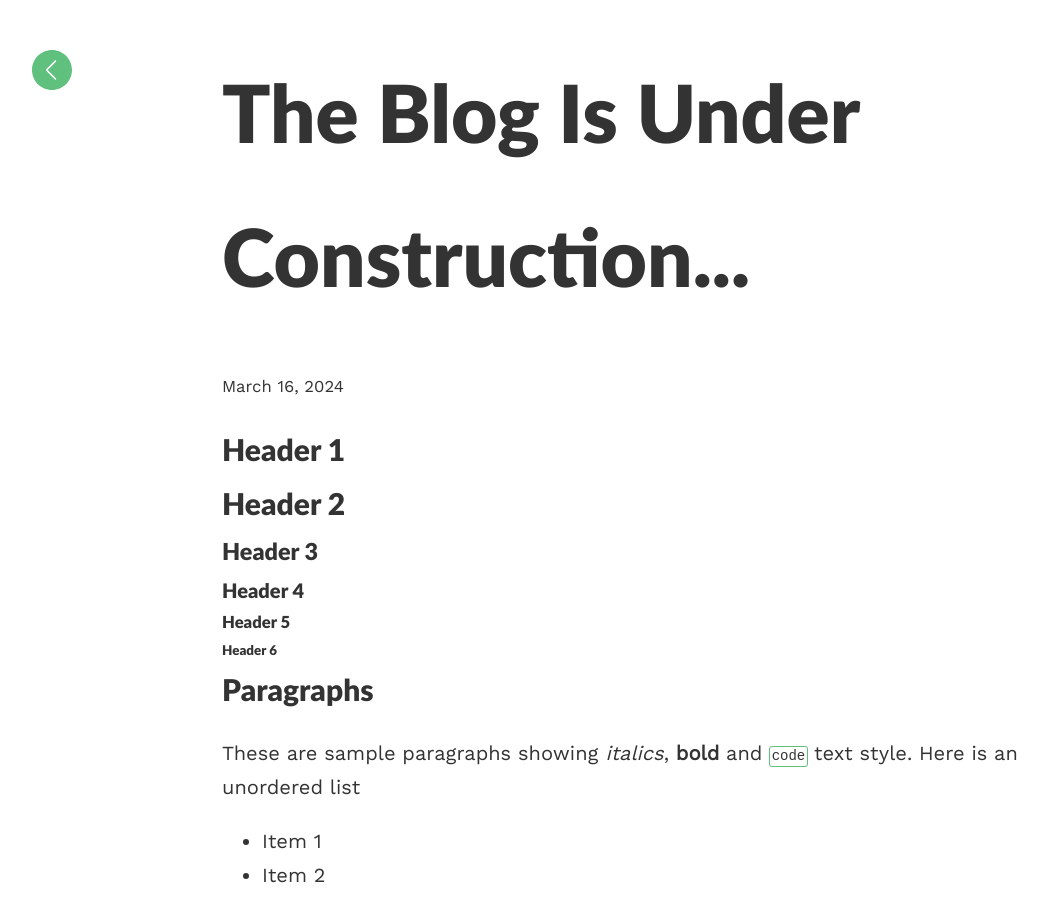
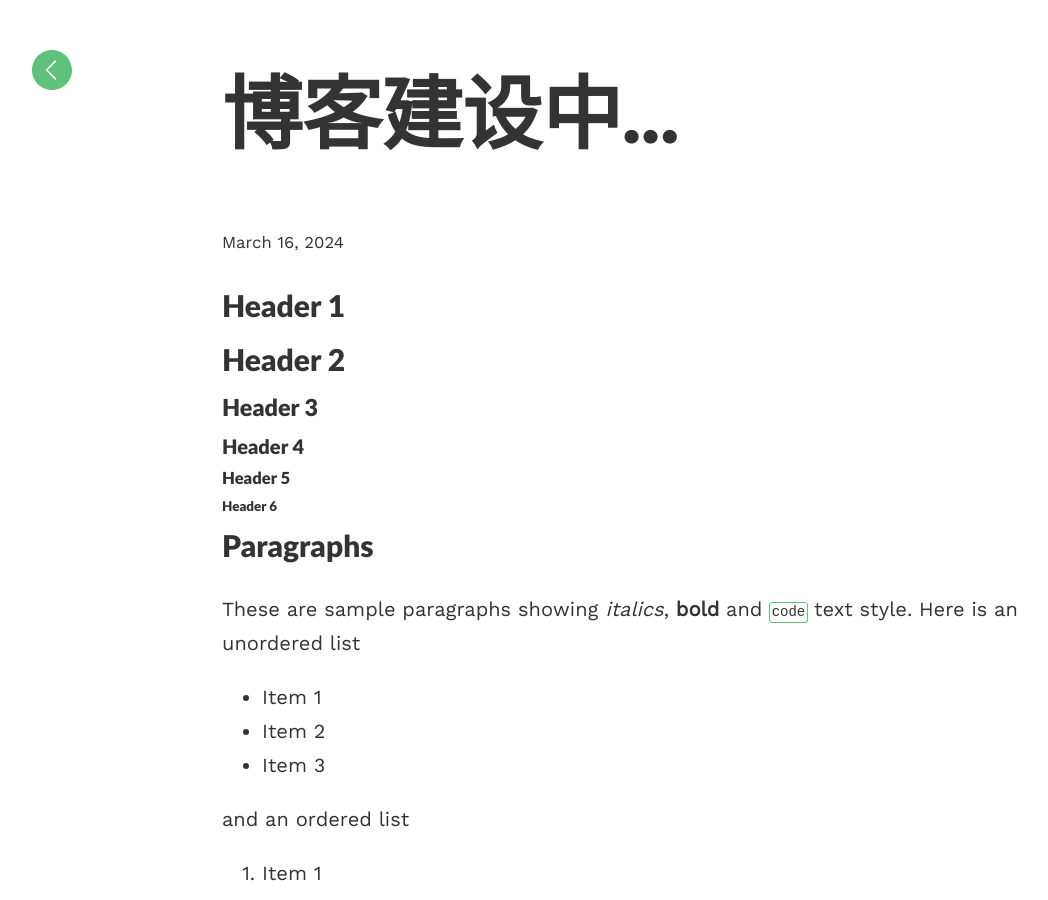
Before and after one commit to KEAIYOUAIXIAO/KEAIYOUAIXIAO.github.io, a Jekyll site: the page built from _posts/2024-03-16-blog.md, in a window 1280 px wide and 900 px high. Shown: the whole window, without its empty margins (18-1066 px from the left). Built offline with Jekyll 4.4.1, drawn with Linux system fonts in a browser that asks for light colours.

Commit message:
Update 2024-03-16-blog.md

```diff
--- a/_posts/2024-03-16-blog.md
+++ b/_posts/2024-03-16-blog.md
@@ -1,6 +1,6 @@
 ---
 layout: post
-title: The blog is under construction...
+title: 博客建设中...
 date:   2024-03-16 22:30:00 +0800
 ---
 
```
